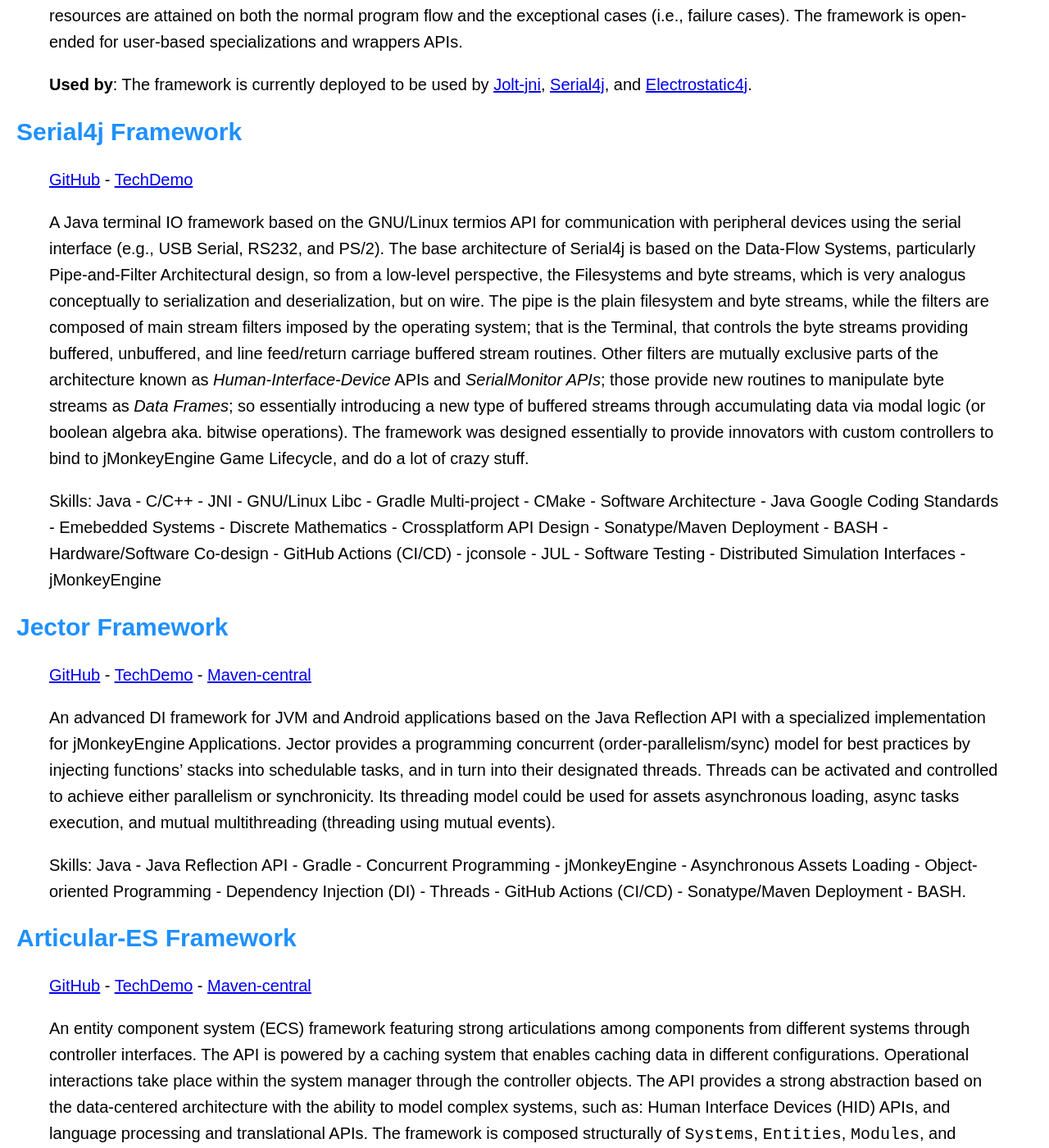
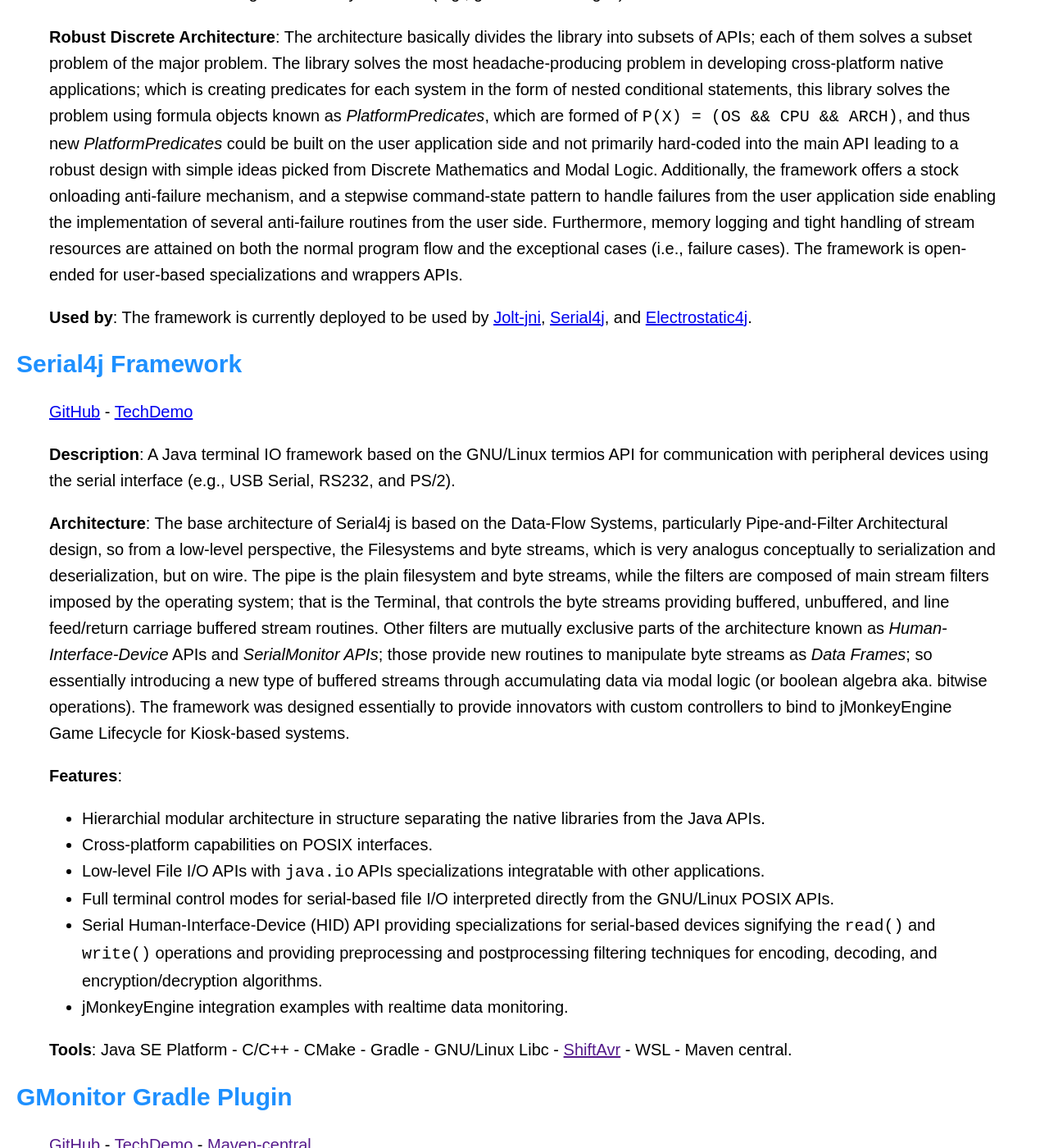
Before and after one commit to pavly-gerges/pavly-gerges, a Jekyll site: the page built from resume/index.md, in a window 1280 px wide and 1400 px high, scrolled down 5853 px. Shown: the whole window at 82% size. Built offline with Jekyll 4.4.1, drawn with Linux system fonts in a browser that asks for light colours; our own code applies the rules of GitHub Pages for plain Markdown files; some of the changed text lies outside the part shown.

Commit message:
Update index.md

```diff
--- a/resume/index.md
+++ b/resume/index.md
@@ -86,6 +86,14 @@ My first exposure to the Gradle team was providing an explanation to [an issue w
 > - _Robust Discrete Architecture_: According to the software ontology involved, the `filesystem` module deals with the primitive filesystems operations and is subdivided internally to a couple of API; `FileGenerator` component, `FileLocator` component, `FileEditor` component, `FileExtractor` component, and `FileUtils` component for extra manipulation, while the `connection-handler` module is devoted to provide the basis for the RESTful APIs, and is basically composed of `ConnectionEstablishmentHandler` component, `ConnectionMonitorHandler` component, `ConnectionInputStreamHandler` component, `ConnectionOutputStreamHandler` component, and `ConnectionListeners` component, and part of this might be categorized as a specialization of the `filesystem` APIs (i.e., depends-on/assembly relationship).
 > - _Port to Embedded Systems and superiority over the Gradle Binaries_: Essentially, the beneficence of using the C programming langauge and the GNU C Collection is that it provides the ability to ship the project or at least the most relevant parts of it to run on bare-metal RISC MCUs (e.g., the AVR ATMega32) which is superior to the current Gradle and other building tools like CMake, but a clear usage for this feature is not fully studied, yet.
 >
+> **Tools**: Java SE Platform - Gradle Plugin API - Plant UML Component Diagraphs - Intellij IDEA - Sonatype Maven Central.
+>
+
+## GDude Gradle Plugin
+WIP
+
+## GMake Gradle Plugin
+WIP
 
 ## jSnapLoader API
 > [GitHub](https://github.com/Electrostat-Lab/jSnapLoader) - [Maven-central](https://central.sonatype.com/artifact/io.github.electrostat-lab/snaploader)
@@ -116,16 +124,43 @@ My first exposure to the Gradle team was providing an explanation to [an issue w
 ## Serial4j Framework
 > [GitHub](https://github.com/Electrostat-Lab/Serial4j) - [TechDemo](https://www.youtube.com/watch?v=ebsMKR3PFVA)
 >
-> A Java terminal IO framework based on the GNU/Linux termios API for communication with peripheral devices using the serial interface (e.g., USB Serial, RS232, and PS/2). The base architecture of Serial4j is based on the Data-Flow Systems, particularly Pipe-and-Filter Architectural design, so from a low-level perspective, the Filesystems and byte streams, which is very analogus conceptually to serialization and deserialization, but on wire. The pipe is the plain filesystem and byte streams, while the filters are composed of main stream filters imposed by the operating system; that is the Terminal, that controls the byte streams providing buffered, unbuffered, and line feed/return carriage buffered stream routines. Other filters are mutually exclusive parts of the architecture known as _Human-Interface-Device_ APIs and _SerialMonitor APIs_; those provide new routines to manipulate byte streams as _Data Frames_; so essentially introducing a new type of buffered streams through accumulating data via modal logic (or boolean algebra aka. bitwise operations). The framework was designed essentially to provide innovators with custom controllers to bind to jMonkeyEngine Game Lifecycle, and do a lot of crazy stuff.
+> **Description**: A Java terminal IO framework based on the GNU/Linux termios API for communication with peripheral devices using the serial interface (e.g., USB Serial, RS232, and PS/2).
 >
-> Skills: Java - C/C++ - JNI - GNU/Linux Libc - Gradle Multi-project - CMake - Software Architecture - Java Google Coding Standards - Emebedded Systems - Discrete Mathematics - Crossplatform API Design - Sonatype/Maven Deployment - BASH - Hardware/Software Co-design - GitHub Actions (CI/CD) - jconsole - JUL - Software Testing - Distributed Simulation Interfaces - jMonkeyEngine
+> **Architecture**: The base architecture of Serial4j is based on the Data-Flow Systems, particularly Pipe-and-Filter Architectural design, so from a low-level perspective, the Filesystems and byte streams, which is very analogus conceptually to serialization and deserialization, but on wire. The pipe is the plain filesystem and byte streams, while the filters are composed of main stream filters imposed by the operating system; that is the Terminal, that controls the byte streams providing buffered, unbuffered, and line feed/return carriage buffered stream routines. Other filters are mutually exclusive parts of the architecture known as _Human-Interface-Device_ APIs and _SerialMonitor APIs_; those provide new routines to manipulate byte streams as _Data Frames_; so essentially introducing a new type of buffered streams through accumulating data via modal logic (or boolean algebra aka. bitwise operations). The framework was designed essentially to provide innovators with custom controllers to bind to jMonkeyEngine Game Lifecycle for Kiosk-based systems.
+>
+> **Features**:
+> - Hierarchial modular architecture in structure separating the native libraries from the Java APIs.
+> - Cross-platform capabilities on POSIX interfaces.
+> - Low-level File I/O APIs with `java.io` APIs specializations integratable with other applications.
+> - Full terminal control modes for serial-based file I/O interpreted directly from the GNU/Linux POSIX APIs.
+> - Serial Human-Interface-Device (HID) API providing specializations for serial-based devices signifying the `read()` and `write()` operations and providing preprocessing and postprocessing filtering techniques for encoding, decoding, and encryption/decryption algorithms.
+> - jMonkeyEngine integration examples with realtime data monitoring.
+>
+> **Tools**: Java SE Platform - C/C++ - CMake - Gradle - GNU/Linux Libc - [ShiftAvr]() - WSL - Maven central.
+>
+
+## GMonitor Gradle Plugin
+> [GitHub]() - [TechDemo]() - [Maven-central]()
+>
+> **Description**: Creates a portable _Serial Monitor_ plugin to be used beside embedded systems applications on embedded linux machines and the raspberry pi through integrating the Serial4j framework into the Gradle Framework via a Gradle Plugin that distributes the jobs of the Serial4j _Serial Monitor_ into Gradle tasks.
+>
+> **Features**:
+> - Starts a continous serial monitor session on a port of user selection.
+> - Supports jMonkeyEngine application integration controls out-of-the-box.
+> - Dynamically changeable baud rate, file modes, and terminal modes.
+> - Anti-failure detection and anti-failure routines through the legacy exception handling.
+> - Layered architecture separating the concurrency and thread-dependent APIs from the terminal, low-level I/O, serial monitor, and HID APIs.
+> - Deployed for x86, x86-64, arm32, and arm64 systems as distributed dependencies on maven-central.
+>
+> **Tools**: Java SE Platform - Gradle Plugins API - [Serial4j Framework](https://github.com/Electrostat-Lab/Electrostatic-Sandbox/tree/master/electrostatic-sandbox-framework/electrostatic4j/serial4j) - Maven Central - Intellij IDEA
 
 ## Jector Framework
 > [GitHub](https://github.com/Electrostat-Lab/Jector) - [TechDemo](https://www.youtube.com/watch?v=CjjXpxce37w) - [Maven-central](https://central.sonatype.com/artifact/io.github.software-hardware-codesign/jector)
 >
-> An advanced DI framework for JVM and Android applications based on the Java Reflection API with a specialized implementation for jMonkeyEngine Applications. Jector provides a programming concurrent (order-parallelism/sync) model for best practices by injecting functions' stacks into schedulable tasks, and in turn into their designated threads. Threads can be activated and controlled to achieve either parallelism or synchronicity. Its threading model could be used for assets asynchronous loading, async tasks execution, and mutual multithreading (threading using mutual events).
+> **Description**: An advanced DI framework for JVM and Android applications based on the Java Reflection API with a specialized implementation for jMonkeyEngine Applications.
 >
-> Skills: Java - Java Reflection API - Gradle - Concurrent Programming - jMonkeyEngine - Asynchronous Assets Loading - Object-oriented Programming - Dependency Injection (DI) - Threads - GitHub Actions (CI/CD) - Sonatype/Maven Deployment - BASH.
+> **Features**: Jector provides a programming concurrent (order-parallelism/sync) model for best practices by injecting functions' stacks into schedulable tasks, and in turn into their designated threads. Threads can be activated and controlled to achieve either parallelism or synchronicity. Its threading model could be used for assets asynchronous loading, async tasks execution, and mutual multithreading (threading using mutual events).
+>
 
 ## Articular-ES Framework
 > [GitHub](https://github.com/Electrostat-Lab/Articular-ES) - [TechDemo](https://www.youtube.com/watch?v=CnjUakuqlMI) - [Maven-central](https://central.sonatype.com/artifact/io.github.software-hardware-codesign/articular-es)
```
